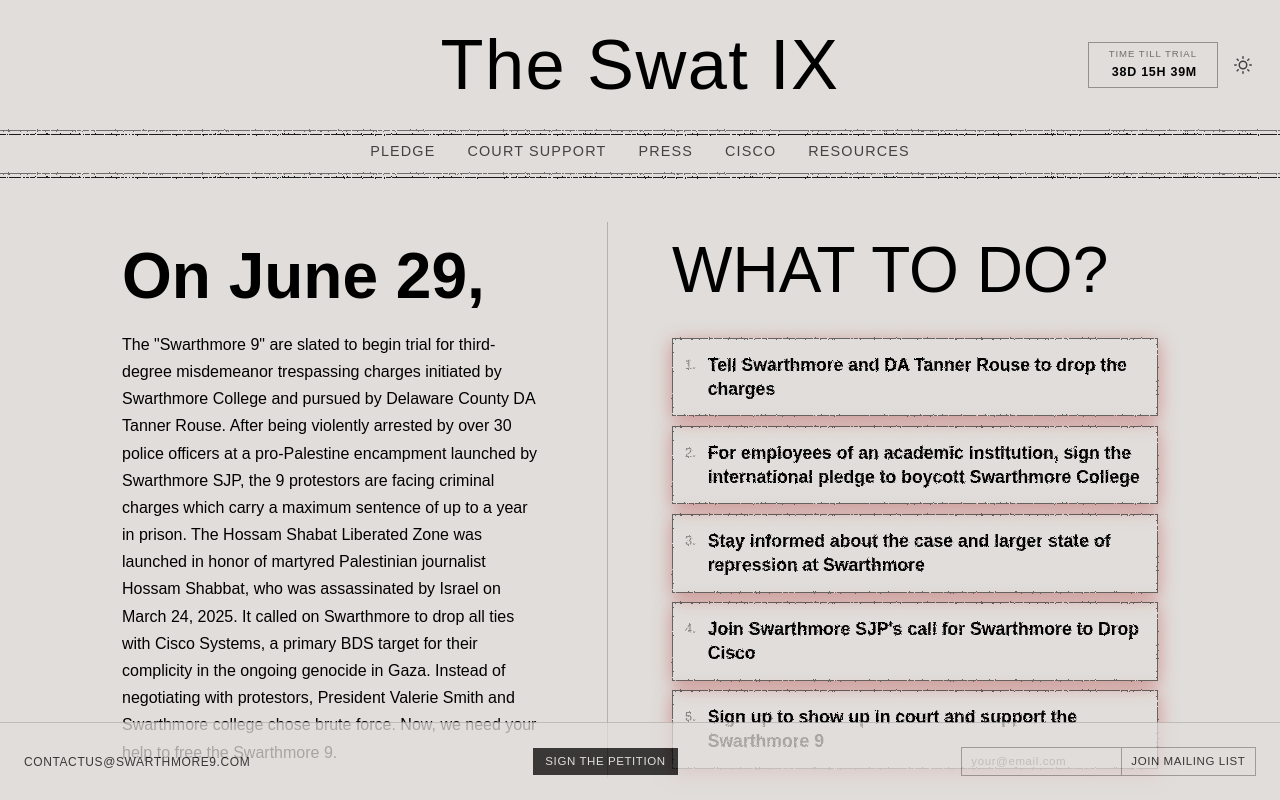
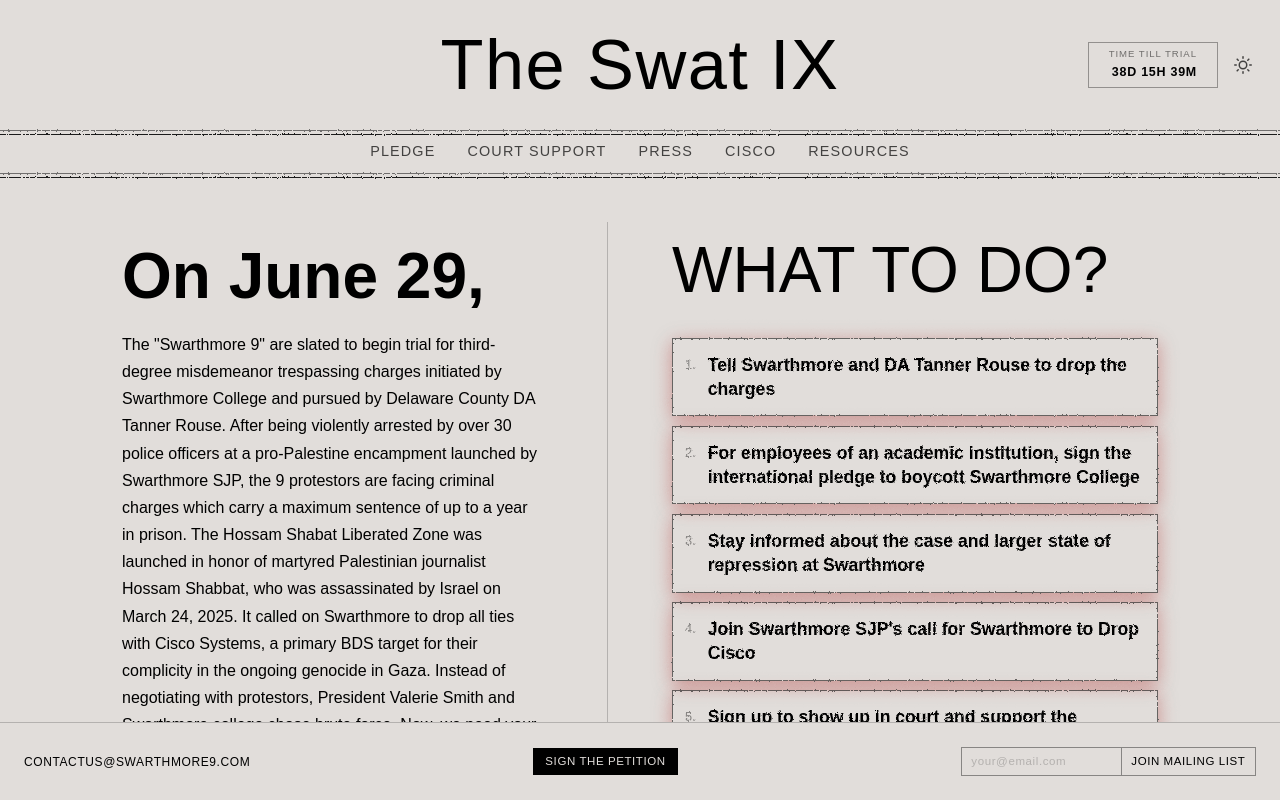
Before and after one commit to ahmad-fayyaz/swat9, a React (Vite) app: page / in a window 1280 px wide. Shown: the top 800 px of the page. Built offline with nearby package versions, Linux system fonts and the light colour scheme; a web font is replaced by a local one.

Commit message:
fix: remove opacity from anchor elements in footer

```diff
--- a/src/index.css
+++ b/src/index.css
@@ -38,7 +38,6 @@
   border-top: 1px solid color-mix(in srgb, var(--fg) 20%, transparent);
   font-size: 0.75rem;
   letter-spacing: 0.05em;
-  opacity: 0.75;
   position: fixed;
   bottom: 0;
   left: 0;
```
